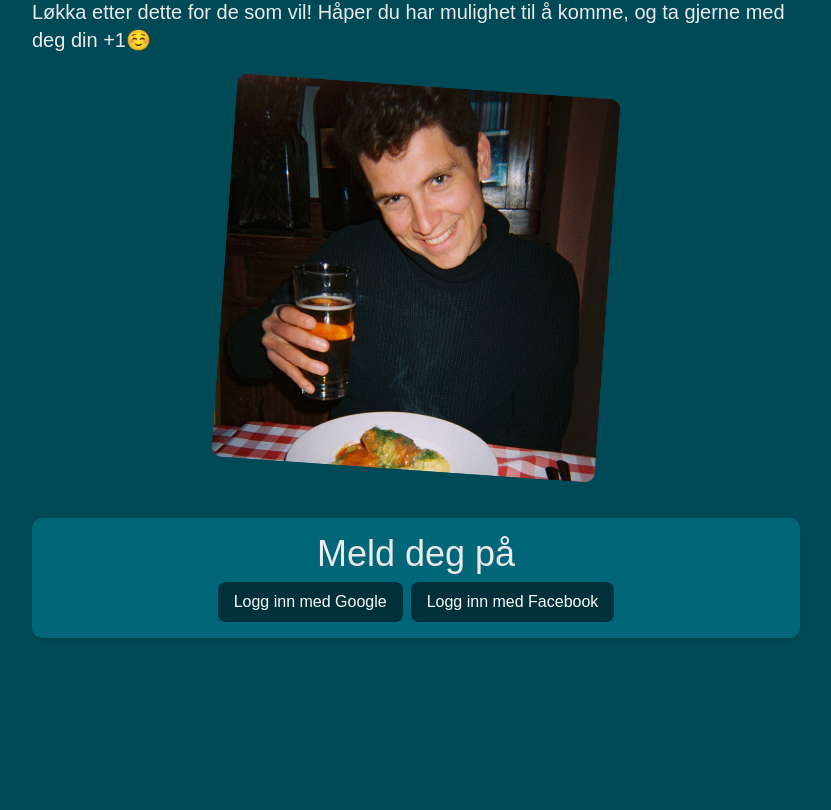
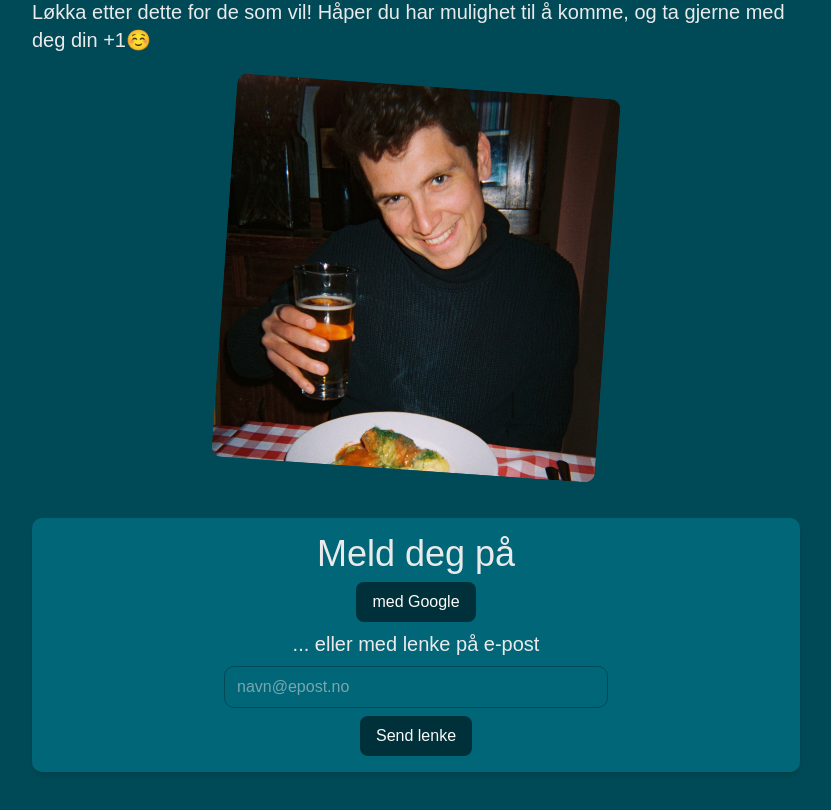
Before and after one commit to olalellingsen/bursdag, a Next.js app: page / in a window 1280 px wide. Shown: the part 286-1096 px from the top of the page, without its empty margins (224-1055 px from the left). Before the commit the page ends 964 px from the top, so only its background shows below. Built offline with nearby package versions, Linux system fonts and the light colour scheme; no server answers; a web font is replaced by a local one.

Commit message:
remove facebook and add email link

```diff
--- a/components/signup.tsx
+++ b/components/signup.tsx
@@ -3,16 +3,22 @@
 import { useEffect, useState } from "react";
 import { useRouter } from "next/navigation";
 import {
-  FacebookAuthProvider,
   GoogleAuthProvider,
+  isSignInWithEmailLink,
+  sendSignInLinkToEmail,
+  signInWithEmailLink,
   signInWithPopup,
 } from "firebase/auth";
 import { auth } from "@/lib/firebase";
 
+const EMAIL_FOR_SIGN_IN_KEY = "emailForSignIn";
+
 function Signup() {
   const router = useRouter();
+  const [email, setEmail] = useState("");
   const [isSubmitting, setIsSubmitting] = useState(false);
   const [errorMessage, setErrorMessage] = useState<string | null>(null);
+  const [successMessage, setSuccessMessage] = useState<string | null>(null);
 
   const routeAfterLogin = async () => {
     router.push("/");
@@ -21,11 +27,49 @@ function Signup() {
   useEffect(() => {
     const currentUser = auth.currentUser;
 
-    if (!currentUser) {
+    if (currentUser) {
+      void routeAfterLogin();
       return;
     }
 
-    void routeAfterLogin();
+    if (typeof window === "undefined") {
+      return;
+    }
+
+    if (!isSignInWithEmailLink(auth, window.location.href)) {
+      return;
+    }
+
+    setIsSubmitting(true);
+    setErrorMessage(null);
+    setSuccessMessage(null);
+
+    const savedEmail = window.localStorage.getItem(EMAIL_FOR_SIGN_IN_KEY);
+    const fallbackEmail = window.prompt(
+      "Bekreft e-posten din for å fullføre innlogging:",
+    );
+    const resolvedEmail = (savedEmail ?? fallbackEmail ?? "").trim();
+
+    if (!resolvedEmail) {
+      setErrorMessage(
+        "Mangler e-post for å fullføre innlogging med e-postlenke.",
+      );
+      setIsSubmitting(false);
+      return;
+    }
+
+    void signInWithEmailLink(auth, resolvedEmail, window.location.href)
+      .then(async () => {
+        window.localStorage.removeItem(EMAIL_FOR_SIGN_IN_KEY);
+        await routeAfterLogin();
+      })
+      .catch((error) => {
+        console.error(error);
+        setErrorMessage("Kunne ikke fullføre innlogging med e-postlenke.");
+      })
+      .finally(() => {
+        setIsSubmitting(false);
+      });
   }, []);
 
   const handleGoogleLogin = async () => {
@@ -48,18 +92,33 @@ function Signup() {
     }
   };
 
-  const handleFacebookLogin = async () => {
+  const handleEmailLinkLogin = async () => {
+    const normalizedEmail = email.trim();
+
+    if (!normalizedEmail) {
+      setErrorMessage("Skriv inn e-postadressen din først.");
+      return;
+    }
+
     setIsSubmitting(true);
     setErrorMessage(null);
+    setSuccessMessage(null);
 
     try {
-      const provider = new FacebookAuthProvider();
+      const actionCodeSettings = {
+        url: `${window.location.origin}/`,
+        handleCodeInApp: true,
+      };
 
-      await signInWithPopup(auth, provider);
-      await routeAfterLogin();
+      await sendSignInLinkToEmail(auth, normalizedEmail, actionCodeSettings);
+      window.localStorage.setItem(EMAIL_FOR_SIGN_IN_KEY, normalizedEmail);
+      setSuccessMessage(
+        "Jeg har sendt deg en innloggingslenke på e-post (den kan havne i søppelposten).",
+      );
+      setEmail("");
     } catch (error) {
       console.error(error);
-      setErrorMessage("Innlogging med Facebook feilet. Prøv igjen.");
+      setErrorMessage("Kunne ikke sende innloggingslenke på e-post.");
     } finally {
       setIsSubmitting(false);
     }
@@ -68,26 +127,41 @@ function Signup() {
   return (
     <section className="card text-center max-w-3xl mx-auto">
       <h2>Meld deg på</h2>
-      <div className="flex flex-col sm:flex-row gap-2 justify-center">
+      <div className="space-y-2">
         <button
           type="button"
           onClick={handleGoogleLogin}
           disabled={isSubmitting}
           className="button"
         >
-          {isSubmitting ? "Logger inn..." : "Logg inn med Google"}
+          {isSubmitting ? "Logger inn..." : "med Google"}
         </button>
 
+        <p>... eller med lenke på e-post</p>
+
+        <div>
+          <input
+            type="email"
+            value={email}
+            onChange={(event) => setEmail(event.target.value)}
+            placeholder="navn@epost.no"
+            className="border border-background rounded-lg w-full max-w-sm px-3 py-2"
+            autoComplete="email"
+            disabled={isSubmitting}
+          />
+        </div>
         <button
           type="button"
-          onClick={handleFacebookLogin}
+          onClick={handleEmailLinkLogin}
           disabled={isSubmitting}
           className="button"
         >
-          {isSubmitting ? "Logger inn..." : "Logg inn med Facebook"}
+          {isSubmitting ? "Sender lenke..." : "Send lenke"}
         </button>
       </div>
+
       {errorMessage ? <p className="text-red-700">{errorMessage}</p> : null}
+      {successMessage ? <p>{successMessage}</p> : null}
     </section>
   );
 }
```
